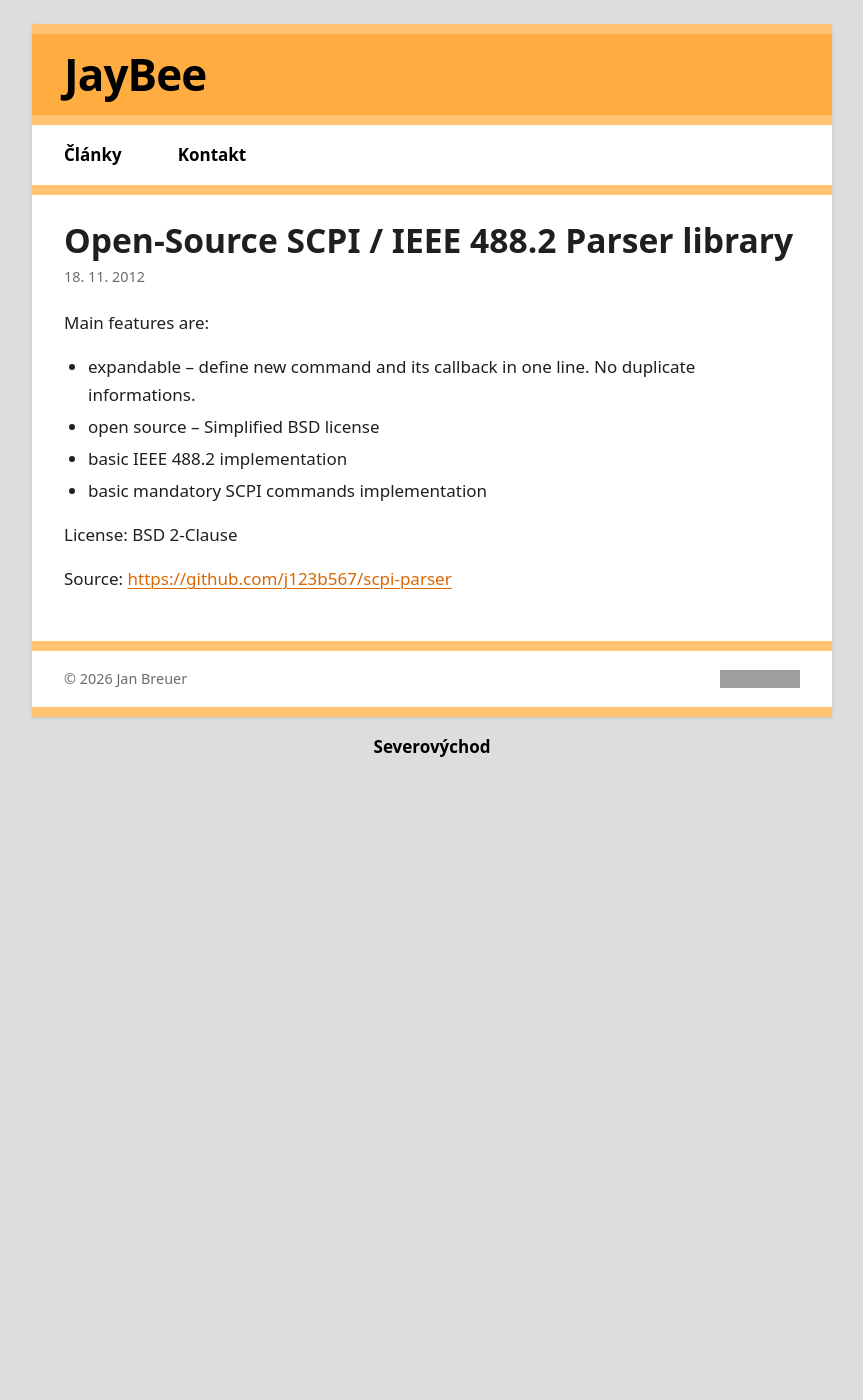
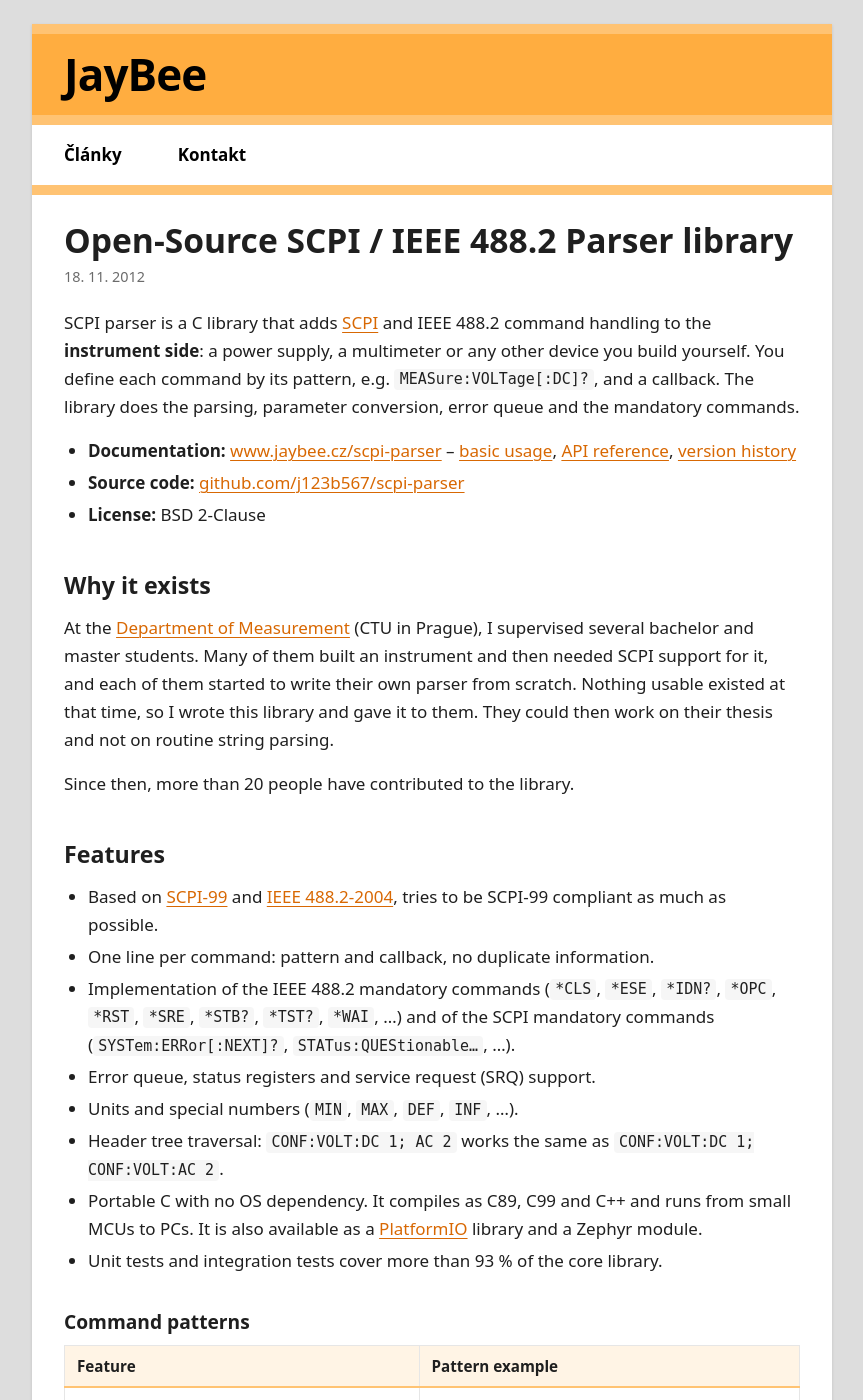
Before and after one commit to j123b567/j123b567.github.io, a Jekyll site: the page built from _software/scpi-parser.md, in a window 1280 px wide and 1400 px high. Shown: the whole window, without its empty margins (208-1071 px from the left). Built offline with Jekyll 4.4.1, drawn with Linux system fonts in a browser that asks for light colours; some of the changed text lies outside the part shown; grey boxes are pictures that could not be loaded.

Commit message:
Expand SCPI parser article
Describe what the library does, why it was written, its features,
supported command patterns and parameter types, a short usage example
and the version history. Link to the documentation as well as to the
source code.

Co-Authored-By: Claude Opus 5.5 <noreply@anthropic.com>

````diff
--- a/_software/scpi-parser.md
+++ b/_software/scpi-parser.md
@@ -5,15 +5,130 @@ date: 2012-11-18
 excerpt_separator: <!--more-->
 ---
 
-Main features are:
-
- - expandable – define new command and its callback in one line. No duplicate informations.
- - open source – Simplified BSD license
- - basic IEEE 488.2 implemen­tation
- - basic mandatory SCPI commands implementation
-
-License: BSD 2-Clause
-
-Source: [https://github.com/j123b567/scpi-parser](https://github.com/j123b567/scpi-parser)
+SCPI parser is a C library that adds [SCPI](https://en.wikipedia.org/wiki/Standard_Commands_for_Programmable_Instruments)
+and IEEE 488.2 command handling to the **instrument side**: a power supply, a
+multimeter or any other device you build yourself. You define each command by
+its pattern, e.g. `MEASure:VOLTage[:DC]?`, and a callback. The library does the
+parsing, parameter conversion, error queue and the mandatory commands.
 
 <!--more-->
+
+- **Documentation:** [www.jaybee.cz/scpi-parser](https://www.jaybee.cz/scpi-parser/) –
+  [basic usage](https://www.jaybee.cz/scpi-parser/basic/),
+  [API reference](https://www.jaybee.cz/scpi-parser/api/),
+  [version history](https://www.jaybee.cz/scpi-parser/versions/)
+- **Source code:** [github.com/j123b567/scpi-parser](https://github.com/j123b567/scpi-parser)
+- **License:** BSD 2-Clause
+
+## Why it exists
+
+At the [Department of Measurement](https://meas.fel.cvut.cz/) (CTU in Prague), I supervised several bachelor and master
+students. Many of them built an instrument and then needed SCPI support for it,
+and each of them started to write their own parser from scratch. Nothing usable
+existed at that time, so I wrote this library and gave it to them. They could
+then work on their thesis and not on routine string parsing.
+
+Since then, more than 20 people have contributed to the library.
+
+## Features
+
+- Based on [SCPI-99](https://www.ivifoundation.org/downloads/SCPI/scpi-99.pdf)
+  and [IEEE 488.2-2004](https://doi.org/10.1109/IEEESTD.2004.95390), tries to
+  be SCPI-99 compliant as much as possible.
+- One line per command: pattern and callback, no duplicate information.
+- Implementation of the IEEE 488.2 mandatory commands (`*CLS`, `*ESE`, `*IDN?`,
+  `*OPC`, `*RST`, `*SRE`, `*STB?`, `*TST?`, `*WAI`, …) and of the SCPI mandatory
+  commands (`SYSTem:ERRor[:NEXT]?`, `STATus:QUEStionable…`, …).
+- Error queue, status registers and service request (SRQ) support.
+- Units and special numbers (`MIN`, `MAX`, `DEF`, `INF`, …).
+- Header tree traversal: `CONF:VOLT:DC 1; AC 2` works the same as
+  `CONF:VOLT:DC 1; CONF:VOLT:AC 2`.
+- Portable C with no OS dependency. It compiles as C89, C99 and C++ and runs
+  from small MCUs to PCs. It is also available as a
+  [PlatformIO](https://platformio.org/) library and a Zephyr module.
+- Unit tests and integration tests cover more than 93 % of the core library.
+
+### Command patterns
+
+| Feature | Pattern example |
+|---------|-----------------|
+| Short and long form | `MEASure` means `MEAS` or `MEASURE` |
+| Common command | `*CLS` |
+| Compound command | `CONFigure:VOLTage` |
+| Query command | `MEASure:VOLTage?`, `*IDN?` |
+| Optional keywords | `MEASure:VOLTage[:DC]?` |
+| Numeric keyword suffix (multiple identical capabilities) | `OUTput#:FREQuency` matches `OUT:FREQ`, `OUT2:FREQ`, … |
+
+### Parameter types
+
+| Type | Example |
+|------|---------|
+| Decimal | `10`, `10.5` |
+| Decimal with suffix | `-5.5 V`, `1.5 KOHM` |
+| Hexadecimal, octal, binary | `#HFF`, `#Q77`, `#B11` |
+| String | `"text"`, `'text'` |
+| Arbitrary block | `#12AB` |
+| Program expression | `(1)` |
+| Numeric list | `(1,2:50,80)` |
+| Channel list | `(@1!2:3!4,5!6)` |
+| Character data | `MINimum`, `DEFault`, `INFinity` |
+
+## Example
+
+Each command is a pattern and a callback. The callback reads parameters and
+writes results:
+
+```c
+static scpi_result_t SRC_Voltage(scpi_t * context) {
+    double value;
+
+    /* mandatory parameter, error -109 "Missing parameter" if not present */
+    if (!SCPI_ParamDouble(context, &value, TRUE)) {
+        return SCPI_RES_ERR;
+    }
+
+    set_output_voltage(value);
+    return SCPI_RES_OK;
+}
+
+static scpi_result_t SRC_VoltageQ(scpi_t * context) {
+    SCPI_ResultDouble(context, get_output_voltage());
+    return SCPI_RES_OK;
+}
+
+const scpi_command_t scpi_commands[] = {
+    { .pattern = "*IDN?", .callback = SCPI_CoreIdnQ,},
+    { .pattern = "*RST", .callback = SCPI_CoreRst,},
+    { .pattern = "SYSTem:ERRor[:NEXT]?", .callback = SCPI_SystemErrorNextQ,},
+    { .pattern = "SOURce:VOLTage[:LEVel]", .callback = SRC_Voltage,},
+    { .pattern = "SOURce:VOLTage[:LEVel]?", .callback = SRC_VoltageQ,},
+    SCPI_CMD_LIST_END
+};
+```
+
+The application provides a `write` callback for the output, initializes the
+context with [`SCPI_Init`](https://www.jaybee.cz/scpi-parser/api/SCPI_Init/)
+and feeds received characters from UART, USB or TCP to
+[`SCPI_Input`](https://www.jaybee.cz/scpi-parser/api/SCPI_Input/). The input
+does not need to contain whole commands. The library buffers it and parses
+each command when it is complete. The whole setup is described in
+[Basic instrument](https://www.jaybee.cz/scpi-parser/basic/instrument/).
+
+The repository also contains [examples](https://github.com/j123b567/scpi-parser/tree/master/examples):
+an interactive command line demo, a TCP server on port 5025 with and without
+SRQ, a VXI-11 server, an LwIP netconn example and a LabWindows/CVI example.
+
+## History
+
+- **v1.0** (2013): basic command pattern matching and basic data types.
+- **v2.0** (2015): parser rewritten to be more compliant with SCPI-99, all
+  parameter types from the specification, arbitrary block data, optional
+  keywords, header tree traversal and multiple identical capabilities.
+- **v2.1** (2015): full list of SCPI error messages, LabWindows/CVI example,
+  support for more compilers.
+- **v2.2** (2018): bug fixes and improvements.
+- **v2.3** (2024): builds as C89, C99 and C++, PlatformIO library, CI with
+  GitHub Actions.
+
+More details are in the [version history](https://www.jaybee.cz/scpi-parser/versions/)
+and in the [migration guide from v1 to v2](https://www.jaybee.cz/scpi-parser/basic/migration/).
````
